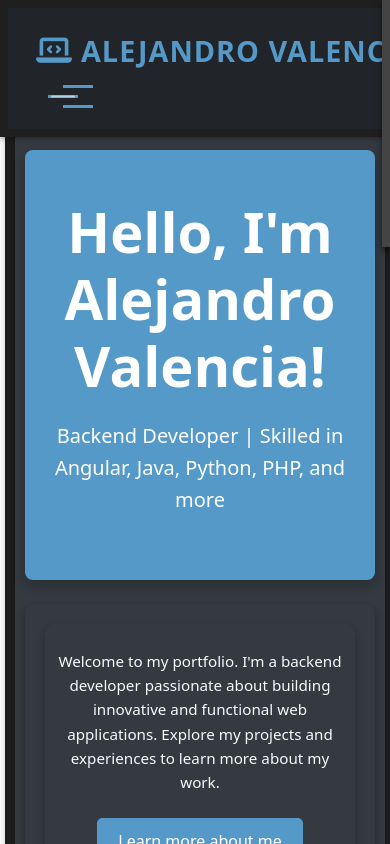
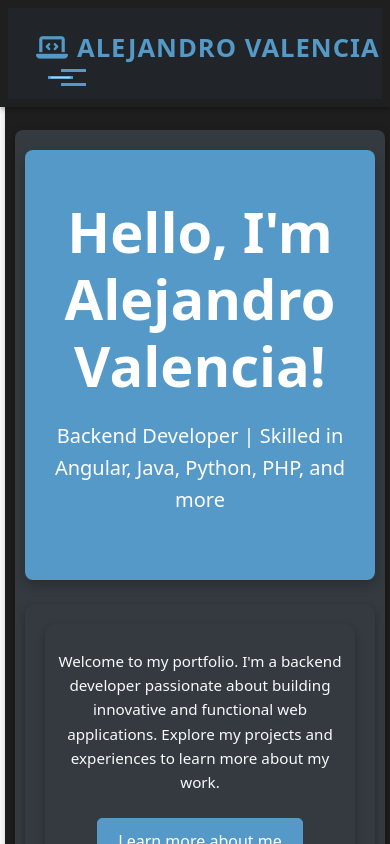
Before and after one commit to alejo78912/portfolio_amplify, an Angular app: page / in a window 390 px wide. Built offline with nearby package versions, Linux system fonts and the light colour scheme.

Commit message:
phone interface

```diff
--- a/src/app/general-components/navbar/navbar.component.css
+++ b/src/app/general-components/navbar/navbar.component.css
@@ -1,16 +1,16 @@
 /* Estilos para la barra de navegación */
 .navbar {
   background-color: #343a40;
-  padding: 0.8rem 1.5rem;
+  padding: 0.8rem 1rem;
   animation: fadeInDown 1s ease-out;
   display: flex;
   justify-content: space-between;
   align-items: center;
-  position: relative; /* Asegura que el navbar se posicione correctamente */
+  position: relative;
   z-index: 10;
 }
 
-/* Contenedor para el menú deslizante */
+/* Contenedor del menú deslizante */
 .navbar-menu {
   display: flex;
   justify-content: space-between;
@@ -21,8 +21,8 @@
 /* Estilo para los enlaces de navegación */
 .navbar-nav .nav-link {
   color: #f8f9fa;
-  font-size: 1.1rem;
-  margin-left: 20px;
+  font-size: 1rem;
+  margin: 0.5rem 0;
   text-transform: uppercase;
   transition: color 0.3s ease, transform 0.3s ease;
 }
@@ -39,11 +39,10 @@
 
 .navbar-brand {
   color: #5499c7;
-  font-size: 1.8rem;
+  font-size: 1.6rem;
   font-weight: bold;
   text-transform: uppercase;
   letter-spacing: 1px;
-  animation: slideDown 0.8s ease-out;
 }
 
 /* Animaciones */
@@ -58,79 +57,20 @@
   }
 }
 
-@keyframes slideDown {
-  from {
-      opacity: 0;
-      transform: translateY(-20px);
-  }
-  to {
-      opacity: 1;
-      transform: translateY(0);
-  }
-}
-
-/* Estilo para el icono del toggler en dispositivos móviles */
-.navbar-toggler-icon {
-  background-color: #5499c7;
-}
-
-/* Media Queries para pantallas más pequeñas */
-@media (max-width: 768px) {
-  .navbar {
-    flex-direction: column;
-    padding: 1rem;
-    position: relative;
-    z-index: 100;
-  }
-
-  .navbar-nav {
-    flex-direction: column;
-    width: 100%;
-    padding: 0;
-    align-items: center;
-    position: absolute;
-    top: -5px;
-    left: 0;
-    right: 500px;
-    background-color: #444; /* Fondo oscuro y más opaco */
-    box-shadow: 0 4px 6px rgba(0, 0, 0, 0.5);
-    transform: translateX(100%); /* El menú comienza fuera de la pantalla */
-    transition: transform 0.3s ease;
-    z-index: 100;
-  }
-
-  .navbar-nav.active {
-    transform: translateX(0); /* El menú se desliza hacia adentro */
-  }
-
-  .navbar-nav .nav-link {
-    margin-left: 0;
-    text-align: center;
-    padding: 10px 0;
-    width: 100%;
-    border-bottom: 1px solid #444;
-    color: #f8f9fa;
-    font-size: 1.2rem;
-  }
-
-  .navbar-nav .nav-link:hover {
-    background-color: #444;
-    transform: translateY(0);
-  }
-
+/* Estilo del botón toggler (icono en móviles) */
 .navbar-toggler {
-    display: block;
+  display: none;
   background-color: transparent;
   border: none;
-    padding: 8px 12px;
-    border-radius: 4px;
+  cursor: pointer;
 }
 
 .navbar-toggler-icon {
   background-color: #5499c7;
-    width: 30px;
+  width: 25px;
   height: 3px;
   position: relative;
+  display: block;
 }
 
 .navbar-toggler-icon::before,
@@ -138,17 +78,17 @@
   content: '';
   background-color: #5499c7;
   height: 3px;
-    width: 30px;
+  width: 25px;
   position: absolute;
   transition: transform 0.3s ease;
 }
 
 .navbar-toggler-icon::before {
-    top: -10px;
+  top: -7px;
 }
 
 .navbar-toggler-icon::after {
-    top: 10px;
+  top: 7px;
 }
 
 .navbar-toggler.open .navbar-toggler-icon::before {
@@ -160,33 +100,77 @@
   transform: rotate(-45deg);
   top: 0;
 }
+
+/* Media Queries para pantallas pequeñas (menos de 576px) */
+@media (max-width: 576px) {
+  .navbar {
+    flex-direction: column;
+    align-items: flex-start;
+    padding: 1rem;
   }
 
-/* Media Queries para pantallas más grandes (desde 1024px en adelante) */
-@media (min-width: 1024px) {
-  .navbar-brand {
-    font-size: 1.5rem;
+  .navbar-toggler {
+    display: block;
   }
 
+  .navbar-nav {
+    flex-direction: column;
+    width: 100%;
+    padding: 0;
+    align-items: flex-start;
+    position: absolute;
+    top: 100%;
+    left: 0;
+    background-color: #444;
+    box-shadow: 0 4px 6px rgba(0, 0, 0, 0.5);
+    transform: translateX(-100%); /* Oculta el menú fuera de la pantalla */
+    transition: transform 0.3s ease;
+    z-index: 100;
+  }
+
+  .navbar-nav.active {
+    transform: translateX(0); /* Muestra el menú al deslizar */
+  }
+
+  .navbar-nav .nav-link {
+    width: 100%;
+    padding: 0.8rem 1rem;
+    text-align: left;
+    border-bottom: 1px solid #555;
+  }
+
+  .navbar-nav .nav-link:last-child {
+    border-bottom: none;
+  }
+}
+
+/* Media Queries para pantallas medianas y más grandes (576px en adelante) */
+@media (min-width: 576px) {
+  .navbar-nav {
+    flex-direction: row;
+    position: static;
+    transform: translateX(0);
+    background-color: transparent;
+    box-shadow: none;
+  }
+
+  .navbar-toggler {
+    display: none;
+  }
+}
+
+/* Media Queries para pantallas grandes (1024px en adelante) */
+@media (min-width: 1024px) {
   .navbar {
     padding: 0.8rem 1.5rem;
   }
 
-  .navbar-nav {
-    position: static;
-    transform: translateX(0);
-    flex-direction: row;
-    background-color: transparent;
-    box-shadow: none;
-    margin-left: 20px;
+  .navbar-brand {
+    font-size: 1.8rem;
   }
 
   .navbar-nav .nav-link {
-    color: #f8f9fa;
-    margin-left: 20px;
-  }
-
-  .navbar-nav .nav-link:hover {
-    color: #5499c7;
+    margin: 0 1rem;
+    font-size: 1.1rem;
   }
 }
```
Also changed, not shown: src/app/contact/contact/contact-form/contact-form.component.html (indentation only). Lines whose indentation alone changed are shown as unchanged.
